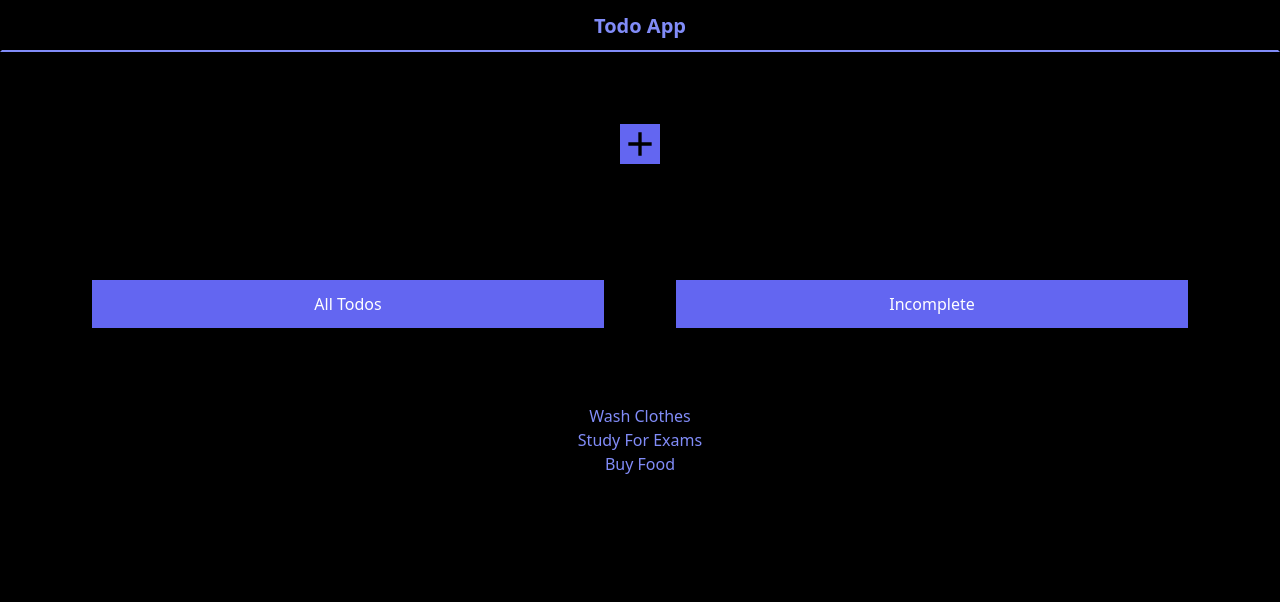
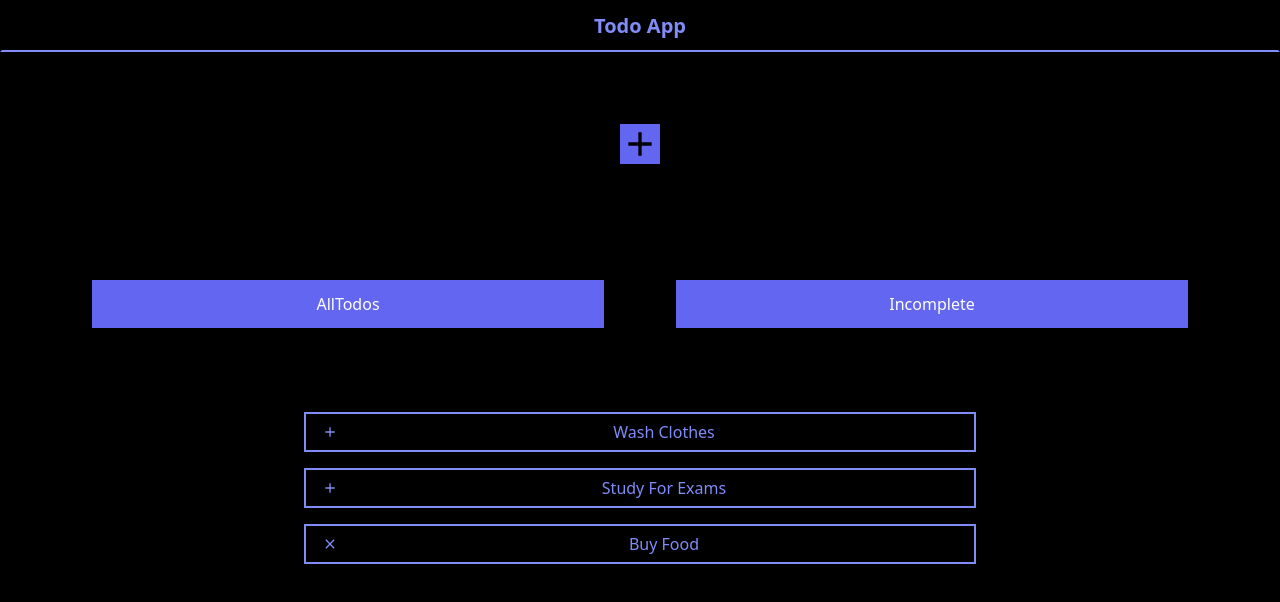
Before and after one commit to deepak-fletcher/TODONATOR, a React (Create React App) app: page / in a window 1280 px wide. Shown: the top 602 px of the page. Built offline with nearby package versions, Linux system fonts and the light colour scheme.

Commit message:
complete and remove from completed

```diff
--- a/src/Components/FilterButtons.js
+++ b/src/Components/FilterButtons.js
@@ -4,7 +4,10 @@ import RenderTodos from './RenderTodos';
 const FilterButtons = (props) => {
   const [items, setItems] = useState([]);
   const [value, setValue] = useState(false);
-
+  const changeState1 = (e) => {
+        props.changeState(e);
+        console.log(e);
+  }
 
   useEffect(() => {
     setItems(props.todos);
@@ -16,13 +19,16 @@ const FilterButtons = (props) => {
     <div>
         <div class="flex p-10 place-content-center">
             <div class="hover:cursor-pointer hover:bg-indigo-400 text-white flex-auto bg-indigo-500 pl-5 pr-5 pt-3 pb-3  m-9 max-w-lg" onClick={()=>setValue(false)}>
-                All Todos
+                AllTodos
             </div>
             <div class="hover:cursor-pointer hover:bg-indigo-400 text-white flex-auto bg-indigo-500 pl-5 pr-5 pt-3 pb-3  m-9 max-w-lg" onClick={()=>setValue(true)}>
                 Incomplete
             </div>
         </div>
-        <RenderTodos todos={items} toShow={value}></RenderTodos>
+        <div class="overflow-auto max-h-96" >
+            <RenderTodos todos={items} toShow={value} changeState={changeState1}></RenderTodos>
+        </div>
+
     </div>
   )
 }
--- a/src/Components/NewTodo.js
+++ b/src/Components/NewTodo.js
@@ -12,6 +12,18 @@ const NewTodo = () => {
   ]);
   const [value, setValue] = useState("");
 
+
+  const changeState=(id)=>{
+        let temp_items = [...items];
+        let temp_items_element = {...temp_items[id-1]};
+        if(temp_items_element.state==false)
+            temp_items_element.state = true;
+        else
+            temp_items_element.state = false;
+        temp_items[id-1] = temp_items_element;
+        setItems(temp_items);
+        console.log(id);
+  }
 
   const updateValue = (e) => {
     setValue(e.target.value);
@@ -73,7 +85,7 @@ const NewTodo = () => {
         </div>
       )}
       </div>
-    <FilterButtons todos={items}></FilterButtons>
+    <FilterButtons todos={items} changeState={changeState}></FilterButtons>
     </div>
   );
 };
--- a/src/Components/RenderTodos.js
+++ b/src/Components/RenderTodos.js
@@ -1,4 +1,5 @@
 import React, { useEffect } from 'react'
+import { MdAdd, MdClose } from "react-icons/md";
 
 const RenderTodos = (props) => {
     useEffect(() => {
@@ -8,10 +9,20 @@ const RenderTodos = (props) => {
     return (
         <div class="text-indigo-400">
         {!props.toShow && props.todos.map((e)=>(
-            <div>{e.description}</div>
+            <div class="flex place-content-center">
+                <div class="m-2 h-10 place-content-center flex-auto flex border-2 border-indigo-400 max-w-2xl">
+                    <div class="ml-4 m-auto mr-4 flex-initial" onClick={(d)=>props.changeState(d.target.id)}>{!e.state&&<MdAdd id={e.id}></MdAdd>}{e.state&&<MdClose id={e.id}></MdClose>}</div>
+                    <p class="flex-1 m-auto">{e.description}</p>
+                </div>
+            </div>
         ))}
         {props.toShow && props.todos.filter((e)=> e.state==false).map((e)=>(
-            <div>{e.description}</div>
+            <div class="flex place-content-center">
+                <div class="m-2 h-10 flex-auto place-content-center flex border-2  border-indigo-400  max-w-2xl">
+                    <p class="m-auto ml-4 mr-4 flex-initial" onClick={(d)=>props.changeState(d.target.id)}>{!e.state&&<MdAdd id={e.id}></MdAdd>}{e.state&&<MdClose id={e.id}></MdClose>}</p>
+                    <p class="m-auto flex-1">{e.description}</p>
+                </div>
+            </div>
         ))}
         </div>
     )
```
